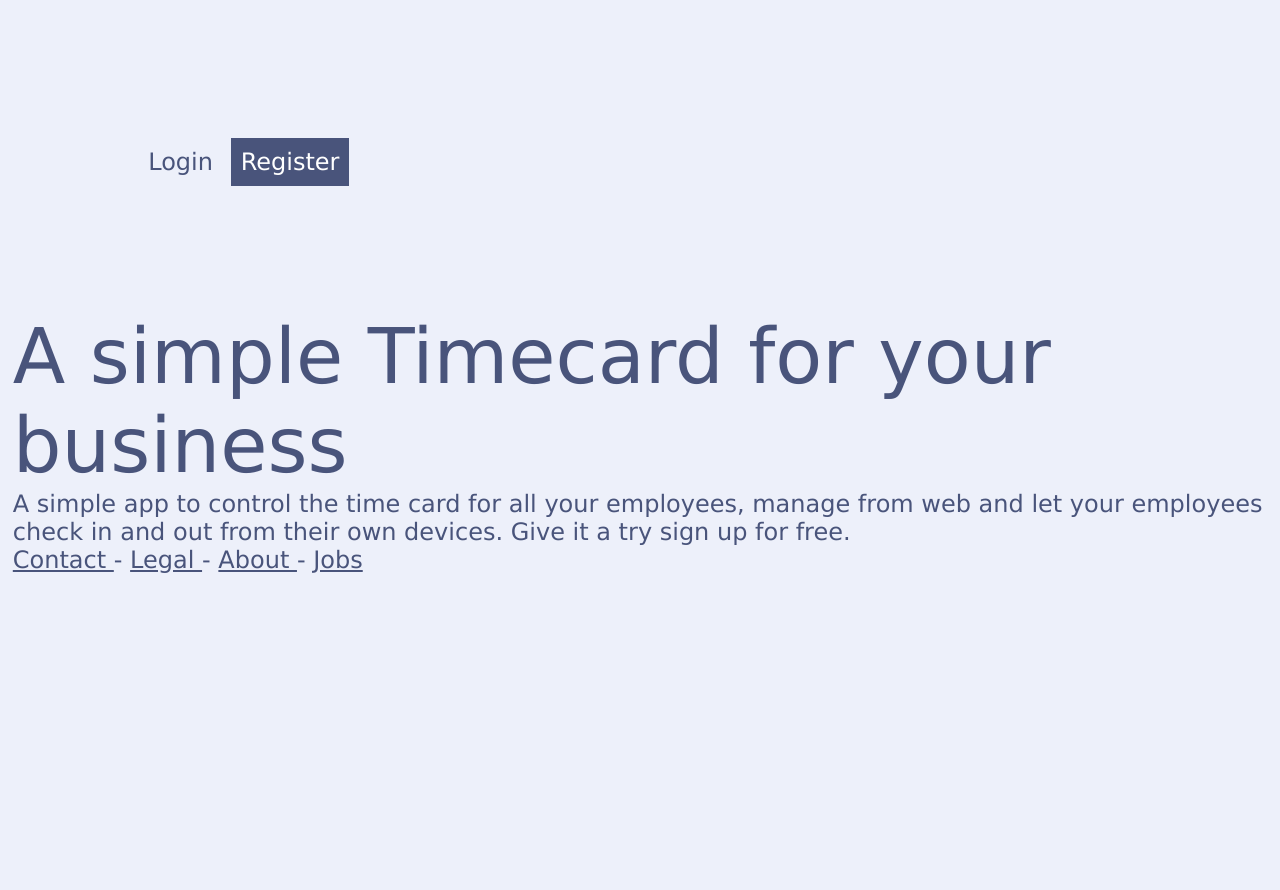
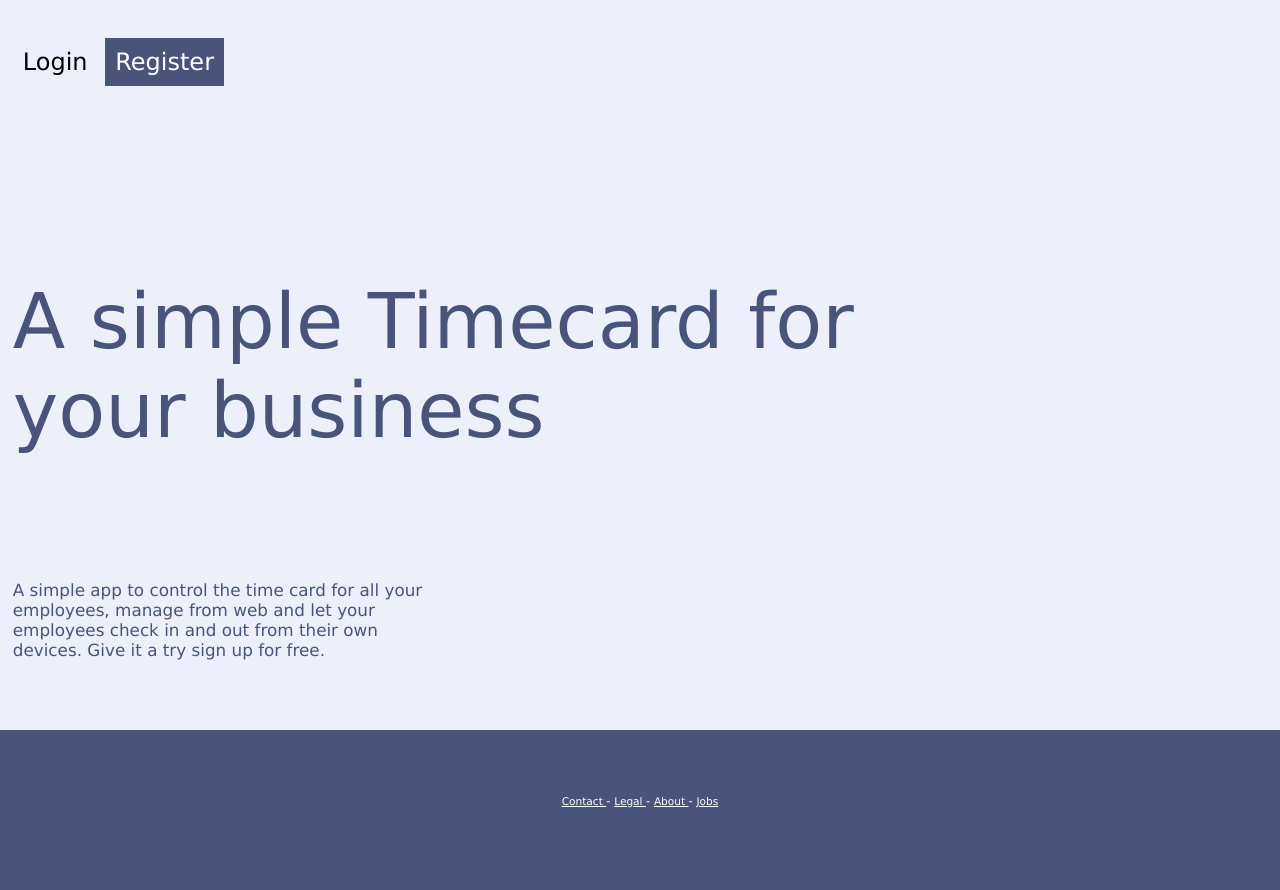
Before and after one commit to maualkla/pylexandria_tc, a Flask app: page / in a window 1280 px wide. Before the commit the page ends 573 px from the top, so only its background shows below. Run offline with Flask 3, Linux system fonts and the light colour scheme; parts of the project's set-up code (start-up, migrations or seed data) failed here and were passed over.

Commit message:
landing_going

```diff
--- a/server/src/static/style.css
+++ b/server/src/static/style.css
@@ -1,10 +1,8 @@
 * {
     box-sizing: border-box;
-    margin: 0;
-    padding: 0;
-    color: #49547B;
     font-family: Verdana, Geneva, Tahoma, sans-serif;
     font-size: 24px;
+    margin: 0;
 }
 
 body{
@@ -13,22 +11,56 @@ body{
     /*background-position: center; */
     background-size: cover;
     background-attachment: fixed;
+
+    height: 100vh; /* For 100% screen height */
+    width:  100vw; /* For 100% screen width */
 }
 
 .container {
-    max-width: 100%;
-    margin: 1%;
+    width: 100%;
+    height: 100%;
+    color: #49547B;
+    /*margin: 1%;*/
 }
 
 #top{
-    padding: 10%;
+    padding: 2%;
+    height: 25%;
+    padding-left: 0;
+    margin: 1%;
 }
-#middle{}
-#bottom{}
+#middle{
+    padding-top: 4%;
+    height: 55%;
+    margin-bottom: 6%;
+    margin: 1%;
+}
+    #m_title{
+        font-size: 320%;
+        margin-bottom: 10%;
+        margin-right: 30%;
+    }
+    #m_message{
+        margin-right: 65%;
+        font-size: 70%;
+    }
 
-#title{
-    font-size: 320%;
+#bottom{
+    background-color:#49547B;
+    text-align: center;
+    padding: 5%; padding-bottom: 0%;
+    margin-top: 5%;
+    height: 20%;
+    color: white;
+    font-style: normal;
+    font-size: 49%;
 }
+a{
+    color: white;
+    font-size: 90%;
+}
+
+
 
 /* reutilizables */
 .ib_high {
--- a/server/src/templates/index.html
+++ b/server/src/templates/index.html
@@ -14,16 +14,17 @@
                 <input type="button" class="ib_high" id="B_Register" value="Register">
             </div>
             <div id="middle">
-            <p id="title">A simple Timecard for your business</p>
-            <p>A simple app to control the time card for all your employees, manage from web and let your employees check in and out from their own devices. Give it a try sign up for free. </p>
+                <p id="m_title">A simple Timecard for your business</p>
+                <p id="m_message">A simple app to control the time card for all your employees, manage from web and let your employees check in and out from their own devices. Give it a try sign up for free. </p>
             </div>
             <div id="bottom">
-            <a href="#"> Contact </a> -
-            <a href="#"> Legal </a> -
-            <a href="#"> About </a> -
-            <a href="#"> Jobs </a>
+                <a href="#" id="white_links"> Contact </a> -
+                <a href="#" id="white_links"> Legal </a> -
+                <a href="#" id="white_links"> About </a> -
+                <a href="#" id="white_links"> Jobs </a>
             </div>
         </div>
+
         <script src="../static/funct.js"></script>
     </body>
 </html>
```
Lines whose indentation alone changed are shown as unchanged.
